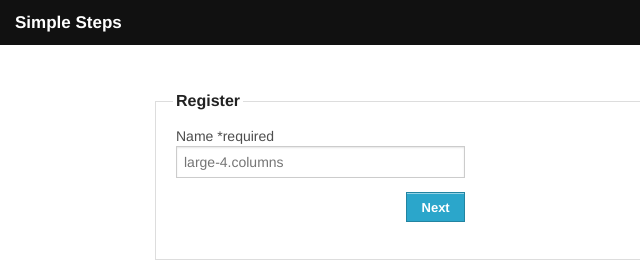
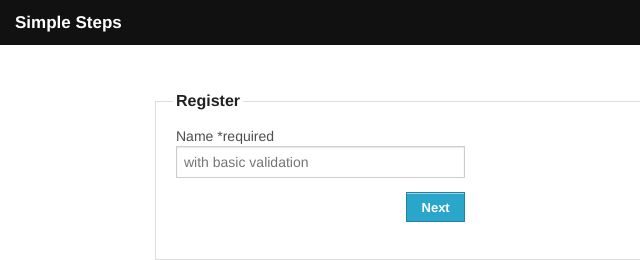
Before and after one commit to axlwaii/jquery-simple-steps, a website: page example/index.html in a window 1280 px wide. Shown: the full height of the page, 0-640 px from the left. Drawn offline with Linux system fonts and the light colour scheme.

Commit message:
change placeholder

```diff
--- a/example/index.html
+++ b/example/index.html
@@ -32,7 +32,7 @@
 
               <div class="large-4 columns step">
                 <label>Name *required</label>
-                <input name="Name" class="validate presence" type="text" placeholder="large-4.columns">
+                <input name="Name" class="validate presence" type="text" placeholder="with basic validation">
                 <button class="right button small next-step-button">Next</button>
               </div>
 
```
